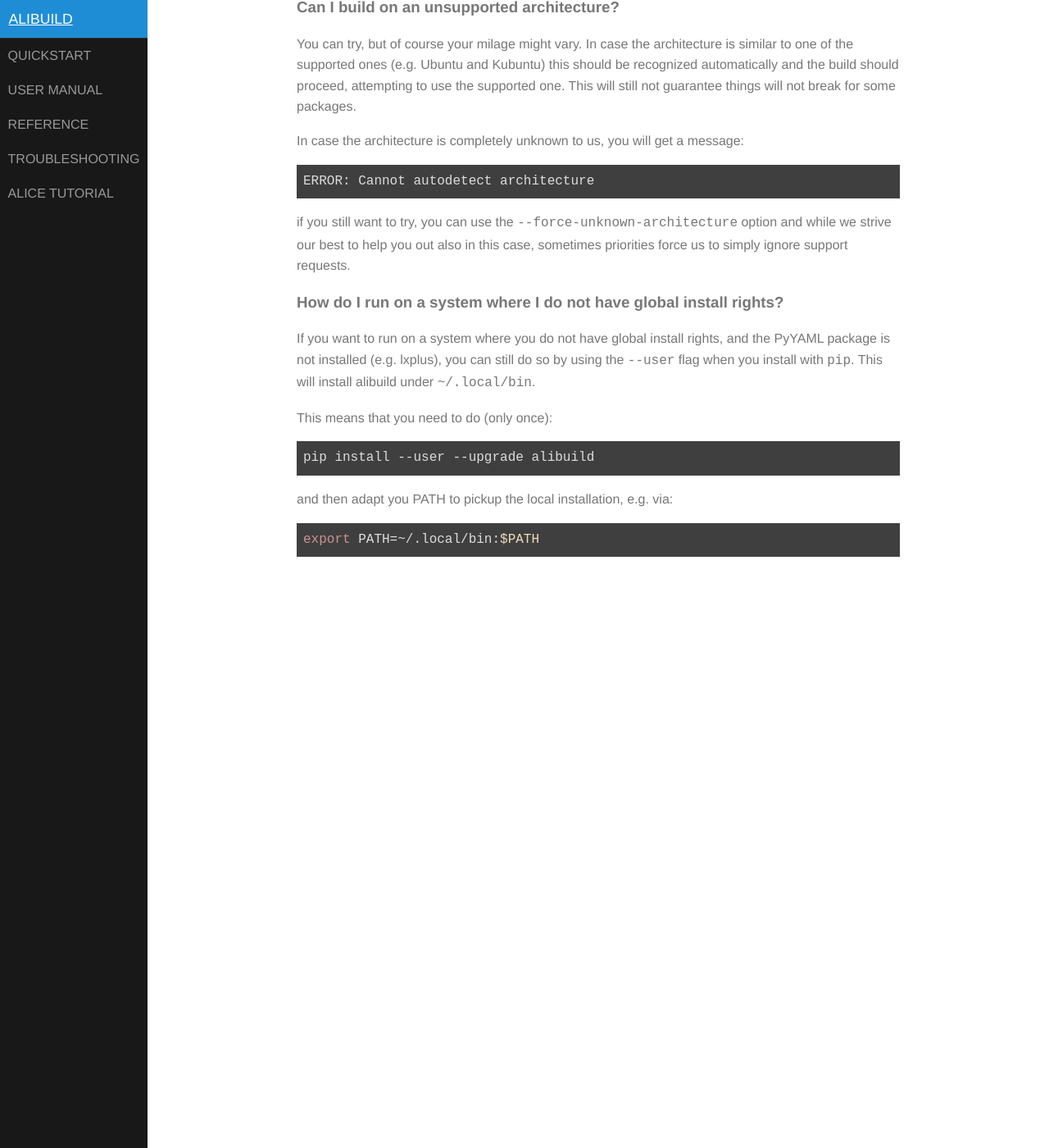
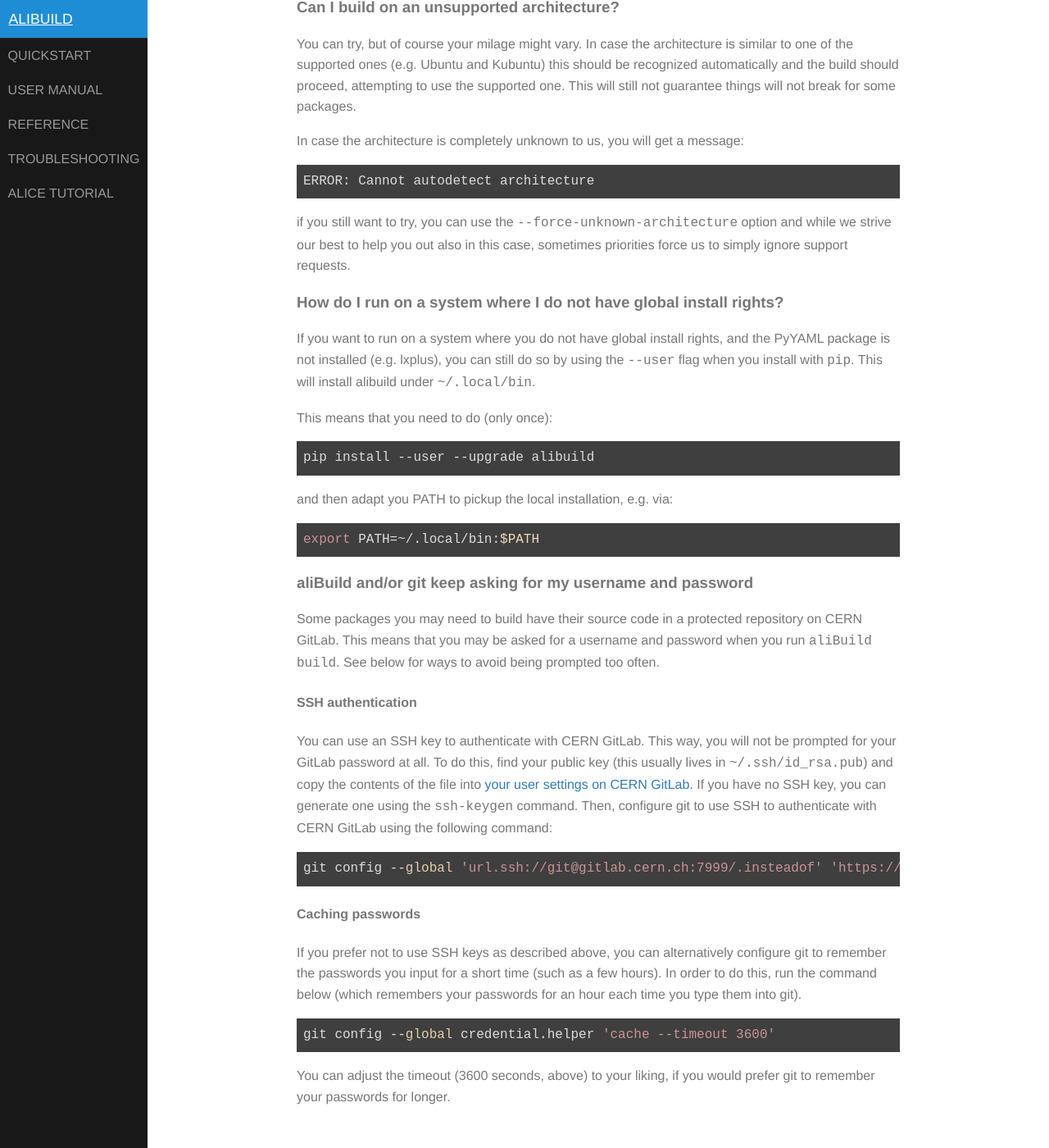
Before and after one commit to alisw/alibuild, a Jekyll site: the page built from docs/troubleshooting.markdown, in a window 1280 px wide and 1400 px high, scrolled down 5986 px. Shown: the whole window at 82% size. Built offline with Jekyll 4.4.1, drawn with Linux system fonts in a browser that asks for light colours.

Commit message:
Document ways to cache git credentials
While aliBuild doesn't fail as badly when presenting git credential prompts any
more, it can still be annoying to be prompted often for the same password.

To alleviate this, document ways to cache or eliminate passwords that must be
typed by the user. aliBuild should not do this automatically as it interferes
with the user's configuration.

````diff
--- a/docs/troubleshooting.markdown
+++ b/docs/troubleshooting.markdown
@@ -299,3 +299,35 @@ This means that you need to do (only once):
 and then adapt you PATH to pickup the local installation, e.g. via:
 
     export PATH=~/.local/bin:$PATH
+
+
+### aliBuild and/or git keep asking for my username and password
+
+Some packages you may need to build have their source code in a protected repository on CERN GitLab.
+This means that you may be asked for a username and password when you run `aliBuild build`.
+See below for ways to avoid being prompted too often.
+
+#### SSH authentication
+
+You can use an SSH key to authenticate with CERN GitLab.
+This way, you will not be prompted for your GitLab password at all.
+To do this, find your public key (this usually lives in `~/.ssh/id_rsa.pub`) and copy the contents of the file into [your user settings on CERN GitLab][gitlab-ssh-key].
+If you have no SSH key, you can generate one using the `ssh-keygen` command.
+Then, configure git to use SSH to authenticate with CERN GitLab using the following command:
+
+```bash
+git config --global 'url.ssh://git@gitlab.cern.ch:7999/.insteadof' 'https://gitlab.cern.ch/'
+```
+
+[gitlab-ssh-key]: https://gitlab.cern.ch/-/profile/keys
+
+#### Caching passwords
+
+If you prefer not to use SSH keys as described above, you can alternatively configure git to remember the passwords you input for a short time (such as a few hours).
+In order to do this, run the command below (which remembers your passwords for an hour each time you type them into git).
+
+```bash
+git config --global credential.helper 'cache --timeout 3600'
+```
+
+You can adjust the timeout (3600 seconds, above) to your liking, if you would prefer git to remember your passwords for longer.
````
